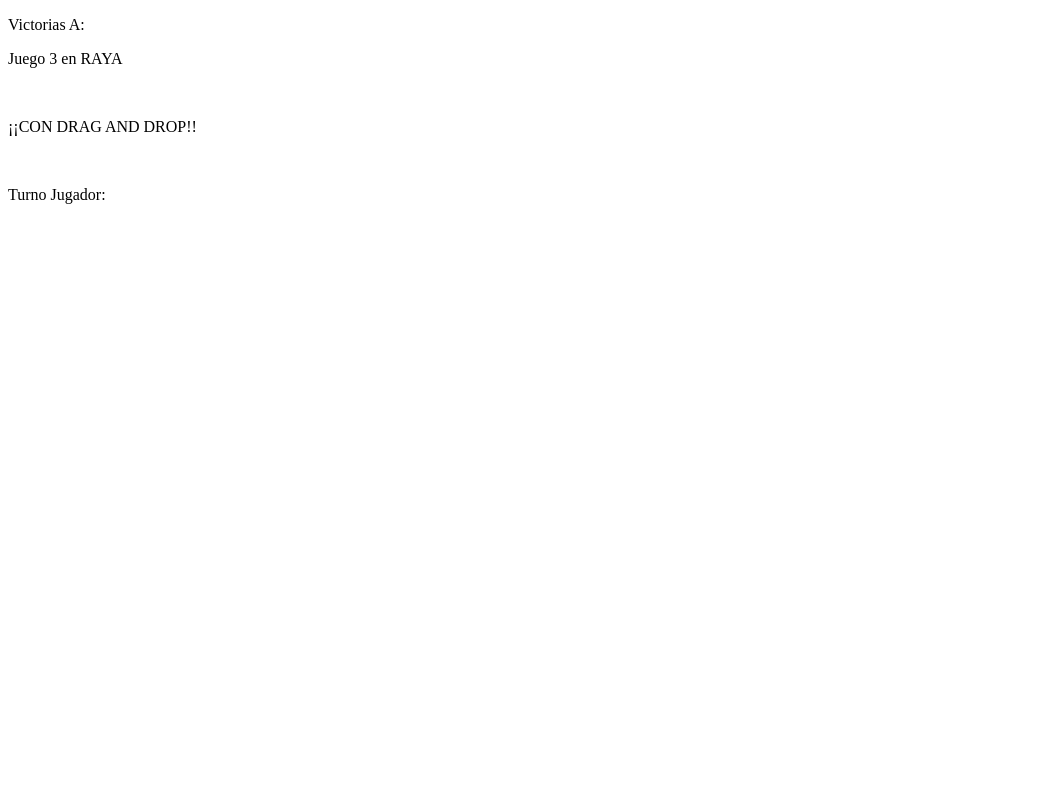
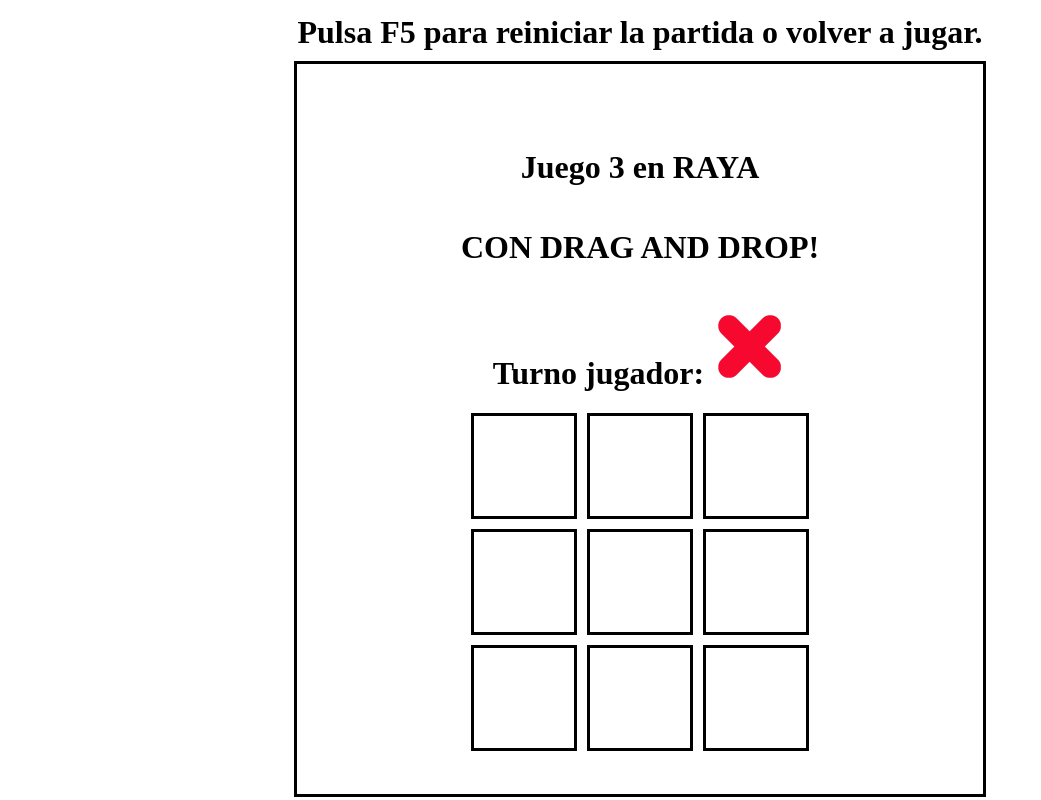
Before and after one commit to dahiiv2/tresenaya_DWEC, a plain HTML site: page index.html in a window 1280 px wide. Shown: the whole page, without its empty margins (0-1041 px from the left). Drawn offline with Linux system fonts and the light colour scheme.

Commit message:
Creación del tablero y css, cambio de css.css a style.css

```diff
--- /dev/null
+++ b/css/style.css
@@ -0,0 +1,50 @@
+body {
+    display: flex;
+    justify-content: center;
+    align-items: center;
+    height: 100vh;
+    margin: 0;
+}
+
+.juegoContenedor {
+    display: flex;
+    flex-direction: column;
+    align-items: center;
+    margin-top: -10px;
+}
+
+.encabezado {
+    margin-bottom: 10px;
+}
+
+.juegoPrincipal {
+    height: 700px;
+    width: 100%;
+    border: solid 3px #000000;
+    padding-top: 30px;
+    display: flex;
+    flex-direction: column;
+    align-items: center;
+    justify-content: center;
+}
+
+img {
+    width: 75px;
+    height: 75px;
+}
+
+.fila {
+    display: flex;
+    justify-content: center;
+    gap: 10px;
+}
+
+.box {
+    height: 100px;
+    width: 100px;
+    border: solid 3px #000000;
+    display: flex;
+    align-items: center;
+    justify-content: center;
+    margin-bottom: 10px;
+}
--- a/index.html
+++ b/index.html
@@ -3,19 +3,47 @@
 <head>
     <meta charset="UTF-8">
     <meta name="viewport" content="width=device-width, initial-scale=1.0">
+    <link rel="stylesheet" href="css/style.css">
     <title>Document</title>
 </head>
 <body>
-    <div>
-        <p>Victorias A:</p>
-    </div>
-    <div>
-        <p>Juego 3 en RAYA</p>
-        <br>
-        <p>¡¡CON DRAG AND DROP!!</p>
-        <br>
-        <p>Turno Jugador:</p>
+    <!DOCTYPE html>
+    <html lang="en">
+    <head>
+        <meta charset="UTF-8">
+        <meta name="viewport" content="width=device-width, initial-scale=1.0">
+        <link rel="stylesheet" href="css/style.css">
+        <title>Document</title>
+    </head>
+    <body>
 
-    </div>
+        <div class="juegoContenedor">
+            <h1 class="encabezado">Pulsa F5 para reiniciar la partida o volver a jugar.</h1>
+
+            <div class="juegoPrincipal">
+                <h1>Juego 3 en RAYA</h1>
+                <h1>CON DRAG AND DROP!</h1>
+                <h1>Turno jugador: <img src="img/x.jpg" alt=""></h1>
+
+                <div class="fila" id="f1">
+                    <div class="box" id="1"></div>
+                    <div class="box" id="2"></div>
+                    <div class="box" id="3"></div>
+                </div>
+
+                <div class="fila" id="f2">
+                    <div class="box" id="4"></div>
+                    <div class="box" id="5"></div>
+                    <div class="box" id="6"></div>
+                </div>
+
+                <div class="fila" id="f2">
+                    <div class="box" id="7"></div>
+                    <div class="box" id="8"></div>
+                    <div class="box" id="9"></div>
+                </div>
+
+            </div>
+        </div>
 </body>
 </html>
```
Also changed, not shown: css/css.css (deleted).
